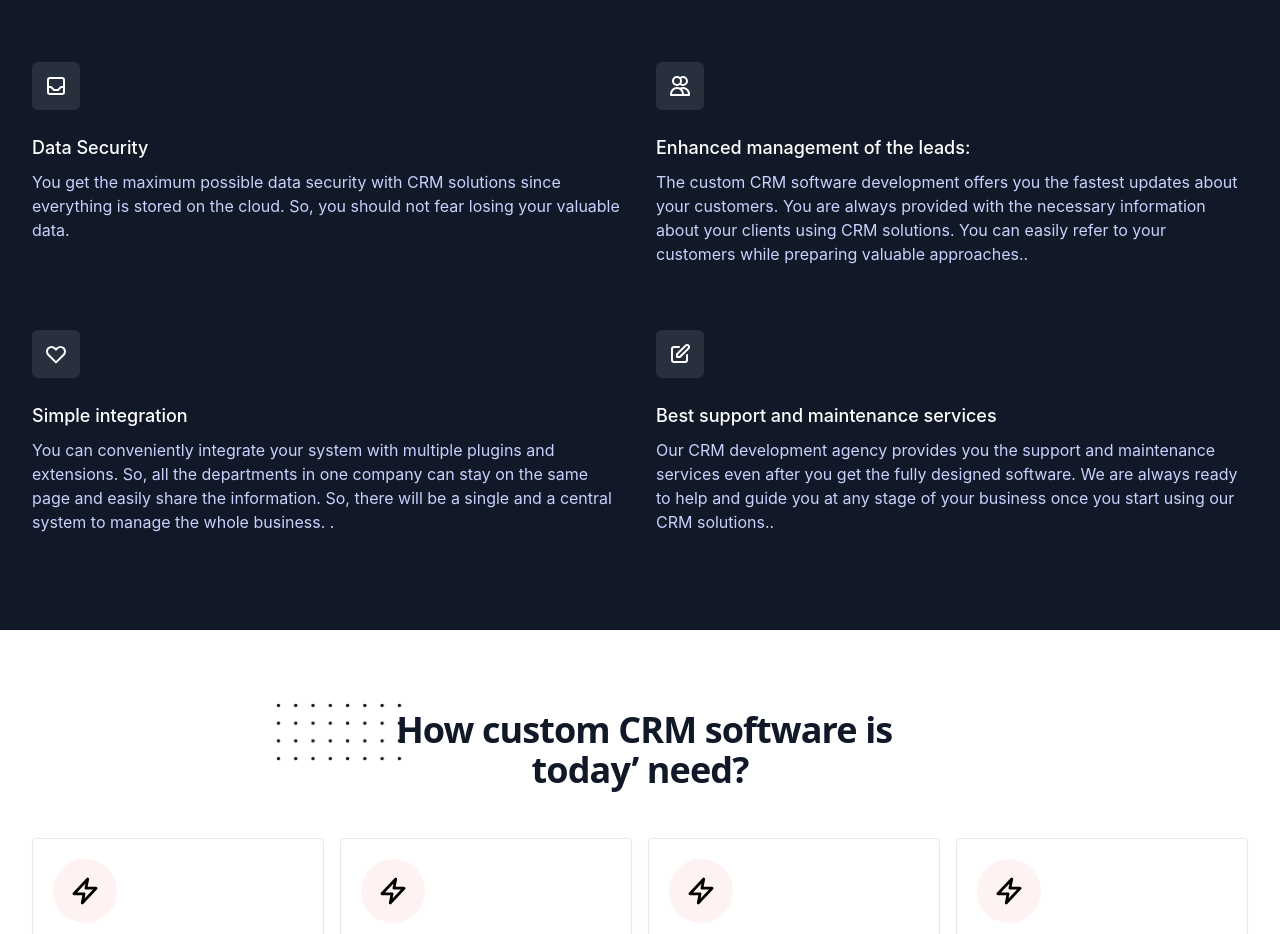
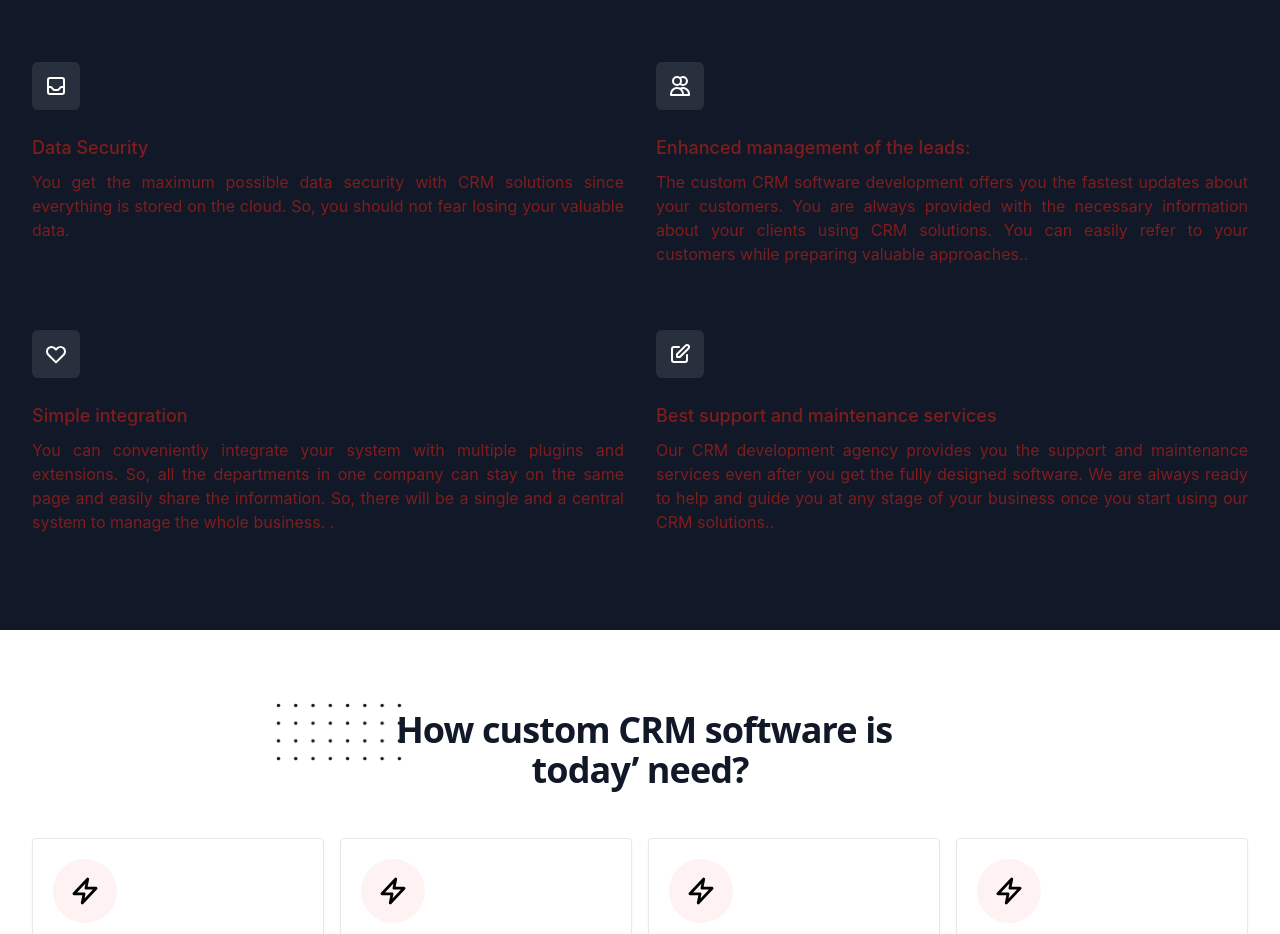
Before and after one commit to Softcoplus-org/softcoplus-website, a Next.js app: page /solutions in a window 1280 px wide. Shown: the part 2300-3234 px from the top of the page. Built offline with nearby package versions, Linux system fonts and the light colour scheme.

Commit message:
Update Services.tsx

```diff
--- a/components/Solutions/Services.tsx
+++ b/components/Solutions/Services.tsx
@@ -49,8 +49,8 @@ import {
                   </span>
                 </div>
                 <div className="mt-6">
-                  <h3 className="text-lg font-medium text-white">{feature.name}</h3>
-                  <p className="mt-2 text-base text-indigo-200">{feature.description}</p>
+                  <h3 className="text-lg font-medium text-red-900">{feature.name}</h3>
+                  <p className="mt-2 text-base text-justify text-red-900">{feature.description}</p>
                 </div>
               </div>
             ))}
```
